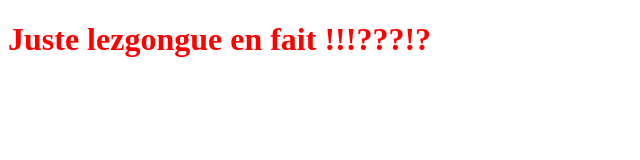
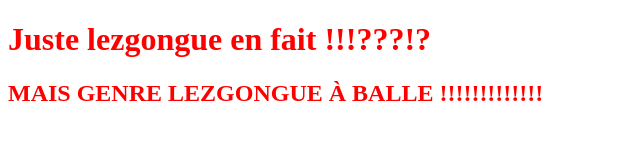
Before and after one commit to leCharade/ohmyfood, a plain HTML site: page index.html in a window 1280 px wide. Shown: the whole page, without its empty margins (0-640 px from the left). Drawn offline with Linux system fonts and the light colour scheme.

Commit message:
Ajout du sous-titre

```diff
--- a/index.html
+++ b/index.html
@@ -6,5 +6,6 @@
 </head>
 <body>
    <h1>Juste lezgongue en fait !!!???!?</h1>
+   <h2>MAIS GENRE LEZGONGUE À BALLE !!!!!!!!!!!!!</h2>
 </body>
 </html>
--- a/styles.css
+++ b/styles.css
@@ -1,3 +1,3 @@
-h1 {
+h1, h2 {
     color: red;
  }
```
